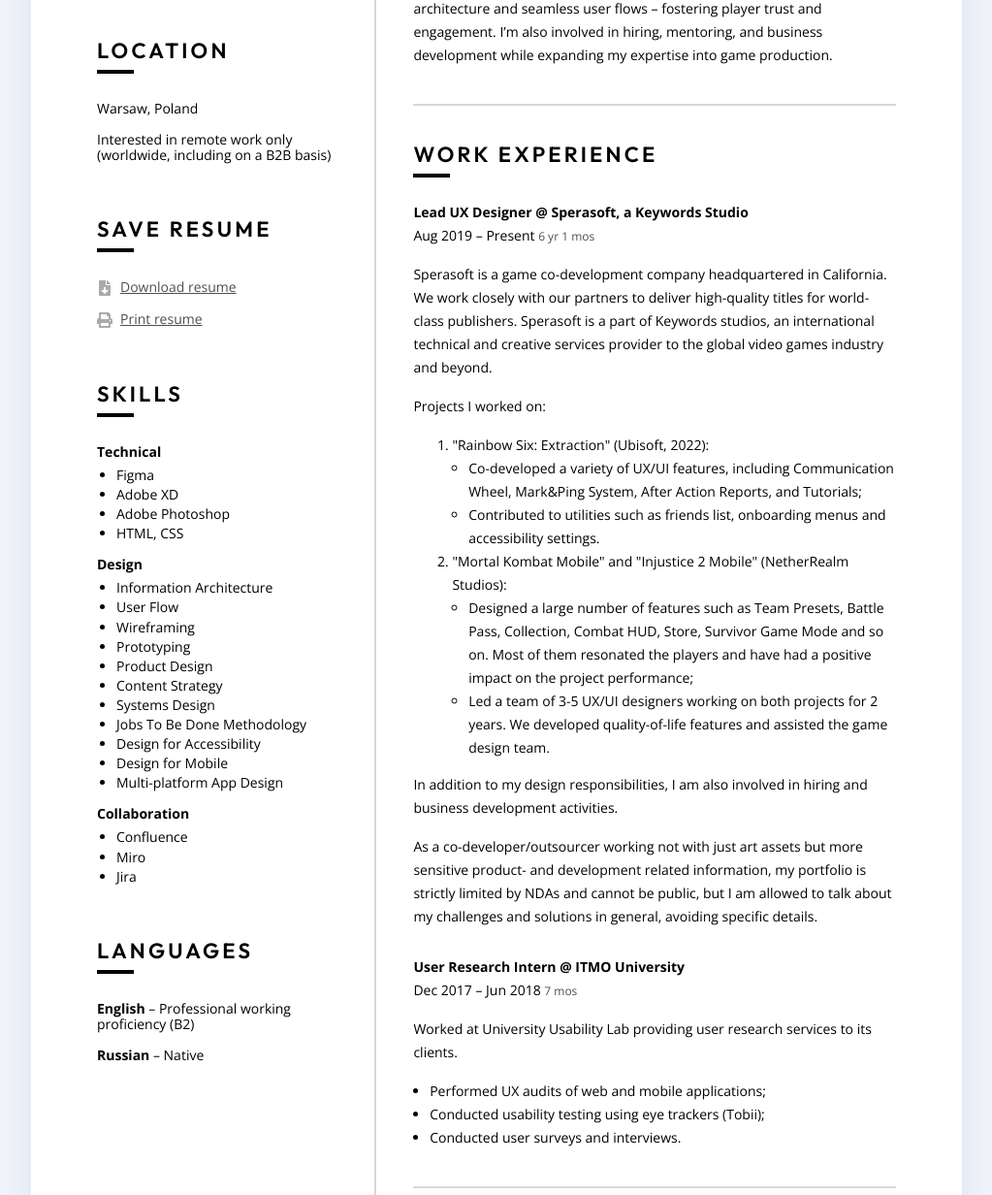
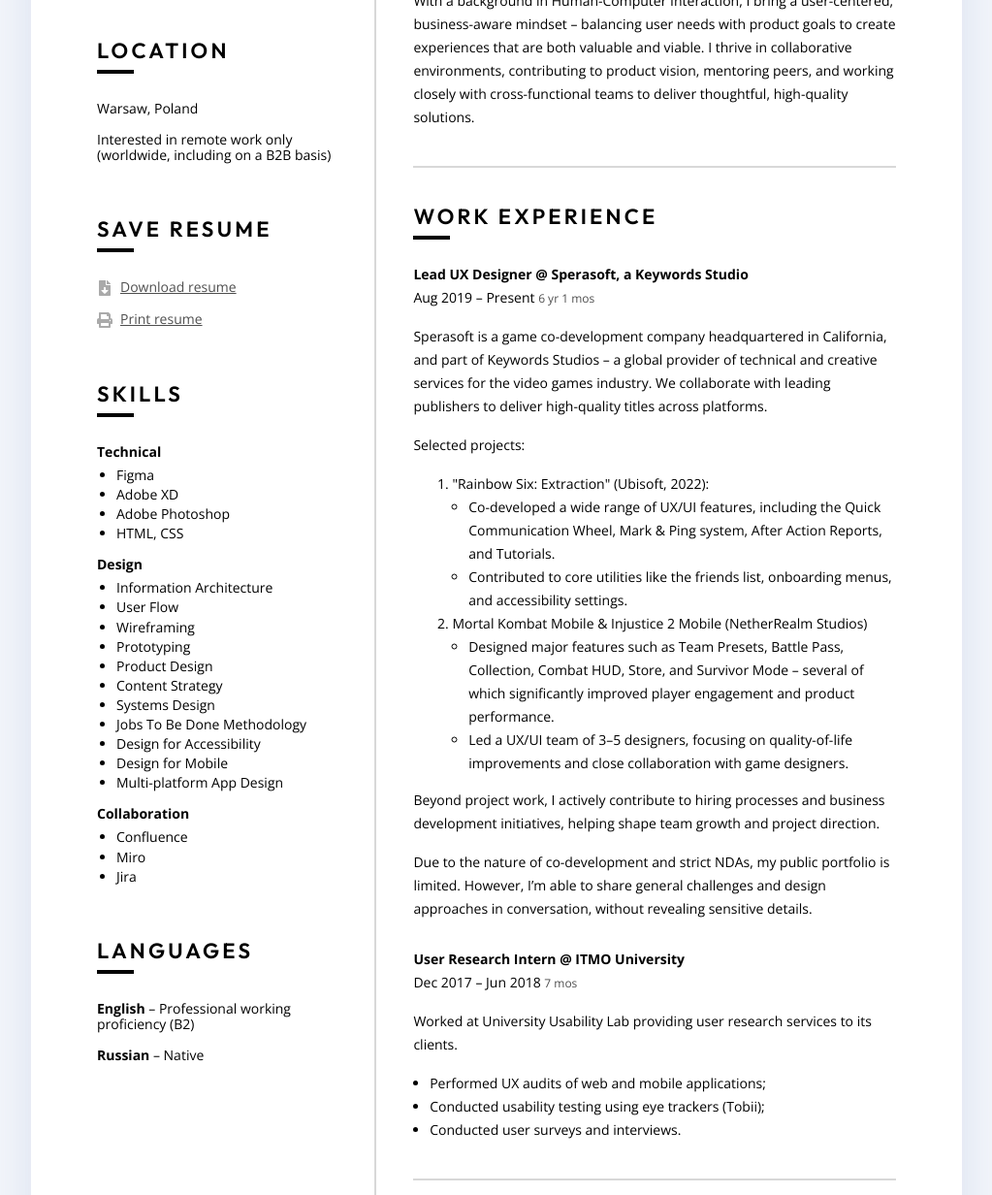
Before and after one commit to NerianMin/bortein.com, a website: page index.html in a window 1280 px wide. Shown: the part 506-1738 px from the top of the page at 97% size, without its empty margins (128-1151 px from the left). Drawn offline with nearby package versions, Linux system fonts and the light colour scheme.

Commit message:
Maintenance update

```diff
--- a/index.html
+++ b/index.html
@@ -28,9 +28,9 @@
     <header class="title">
       <div class="title__credentials">
         <h1 class="title__name">Nerian<br>Bortein</h1>
-        <h2 class="title__position">Lead User Experience Designer</h2>
+        <h2 class="title__position">Lead UX Designer</h2>
       </div>
-            <img class="title__image" src="img/avatar.jpg" alt="Nerian Bortein, Lead User Experience Designer, picture">
+            <img class="title__image" src="img/avatar.jpg" alt="Nerian Bortein, Lead UX Designer, picture">
     </header>
     <div class="general-info">
       <section class="info-section info-section--no-border">
@@ -98,7 +98,12 @@
       <section class="info-section">
         <h3 class="info-section__heading">Summary</h3>
         <div class="info-section__text info-section__text--long">
-            <p>UX designer crafting meaningful player experiences across multi-platform and mobile games. At Sperasoft, I worked on the UX design of a co-op shooter and led a team of 3-5 UX/UI designers on live ops for two mobile titles. With a Master’s in Human-Computer Interaction, I specialize in creating effective, flexible design systems built on solid information architecture and seamless user flows – fostering player trust and engagement. I’m also involved in hiring, mentoring, and business development while expanding my expertise into game production.</p>
+            <p>
+                Lead UX Designer with a passion for crafting meaningful, cross-platform experiences in games and apps. I build scalable design systems rooted in strong information architecture and well-structured, goal-oriented user flows – driving user engagement and supporting product success.
+            </p>
+            <p>
+                With a background in Human-Computer Interaction, I bring a user-centered, business-aware mindset – balancing user needs with product goals to create experiences that are both valuable and viable. I thrive in collaborative environments, contributing to product vision, mentoring peers, and working closely with cross-functional teams to deliver thoughtful, high-quality solutions.
+            </p>
         </div>
       </section>
       <section class="info-section">
@@ -112,22 +117,22 @@
               <span class="info-section__duration" aria-label="Duration of employment" id="current-work-duration"></span>
           </div>
           <div class="info-section__text info-section__text--long">
-            <p>Sperasoft is a game co-development company headquartered in California. We work closely with our partners to deliver high-quality titles for world-class publishers. Sperasoft is a part of Keywords studios, an international technical and creative services provider to the global video games industry and beyond.</p>
-            <p>Projects I worked on:</p>
+              <p>Sperasoft is a game co-development company headquartered in California, and part of Keywords Studios – a global provider of technical and creative services for the video games industry. We collaborate with leading publishers to deliver high-quality titles across platforms.</p>
+            <p>Selected projects:</p>
             <ol>
               <li>"Rainbow Six: Extraction" (Ubisoft, 2022):</li>
                 <ul>
-                  <li>Co-developed a variety of UX/UI features, including Communication Wheel, Mark&Ping System, After Action Reports, and Tutorials;</li>
-                  <li>Contributed to utilities such as friends list, onboarding menus and accessibility settings.</li>
+                  <li>Co-developed a wide range of UX/UI features, including the Quick Communication Wheel, Mark & Ping system, After Action Reports, and Tutorials.</li>
+                  <li>Contributed to core utilities like the friends list, onboarding menus, and accessibility settings.</li>
                 </ul>
-              <li>"Mortal Kombat Mobile" and "Injustice 2 Mobile" (NetherRealm Studios):</li>
+              <li>Mortal Kombat Mobile & Injustice 2 Mobile (NetherRealm Studios)</li>
                 <ul>
-                    <li>Designed a large number of features such as Team Presets, Battle Pass, Collection, Combat HUD, Store, Survivor Game Mode and so on. Most of them resonated the players and have had a positive impact on the project performance;</li>
-                    <li>Led a team of 3-5 UX/UI designers working on both projects for 2 years. We developed quality-of-life features and assisted the game design team.</li>
+                    <li>Designed major features such as Team Presets, Battle Pass, Collection, Combat HUD, Store, and Survivor Mode – several of which significantly improved player engagement and product performance.</li>
+                    <li>Led a UX/UI team of 3–5 designers, focusing on quality-of-life improvements and close collaboration with game designers.</li>
                 </ul>
             </ol>
-            <p>In addition to my design responsibilities, I am also involved in hiring and business development activities.</p>
-            <p>As a co-developer/outsourcer working not with just art assets but more sensitive product- and development related information, my portfolio is strictly limited by NDAs and cannot be public, but I am allowed to talk about my challenges and solutions in general, avoiding specific details.</p>
+            <p>Beyond project work, I actively contribute to hiring processes and business development initiatives, helping shape team growth and project direction.</p>
+            <p>Due to the nature of co-development and strict NDAs, my public portfolio is limited. However, I’m able to share general challenges and design approaches in conversation, without revealing sensitive details.</p>
           </div>
         </section>
         <section class="info-section__group">
--- a/package.json
+++ b/package.json
@@ -24,10 +24,10 @@
     "url": "https://github.com/NerianMin/bortein.com/issues"
   },
   "devDependencies": {
-    "eslint": "^9.16.0",
+    "eslint": "^9.32.0",
     "http-server": "^14.1.1",
-    "puppeteer": "^23.9.0",
-    "sass": "^1.81.1"
+    "puppeteer": "^24.16.0",
+    "sass": "^1.90.0"
   },
   "dependencies": {
     "npm-run-all": "^4.1.5"
```
Also changed, not shown: 2 other files.
